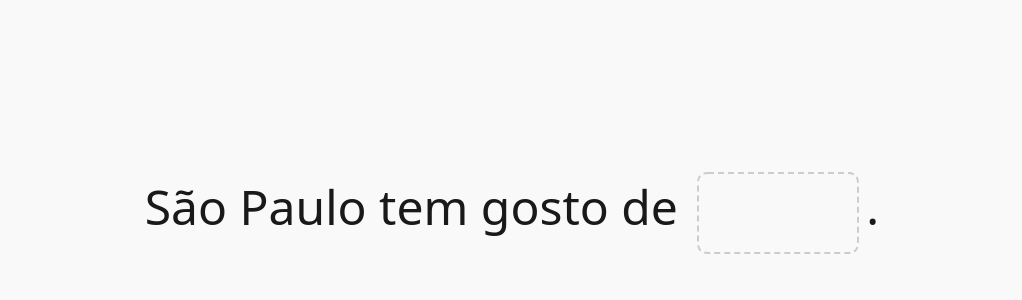
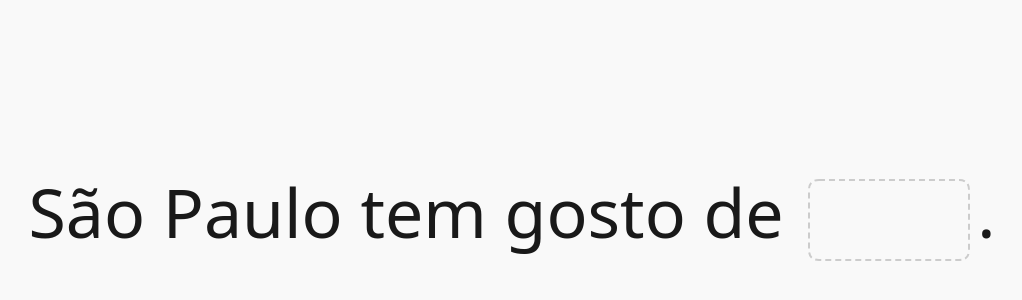
Before and after one commit to d44ra/sinapse, a Next.js app: page /jogo in a window 1280 px wide. Shown: the part 188-488 px from the top of the page, without its empty margins (128-1150 px from the left). Built offline with nearby package versions, Linux system fonts and the light colour scheme.

Commit message:
aumenta tamanhos

```diff
--- a/src/app/jogo/page.js
+++ b/src/app/jogo/page.js
@@ -265,7 +265,7 @@
         padding: "2rem"
       }}>
         <div style={{
-          fontSize: "48px",
+          fontSize: "68px",
           lineHeight: "1.5",
           textAlign: "center",
           whiteSpace: "pre-wrap",
--- a/src/data/items.js
+++ b/src/data/items.js
@@ -1,4 +1,4 @@
-export const SCALE = 0.18;
+export const SCALE = 0.35;
 
 export const ITEMS = [
   {
```
